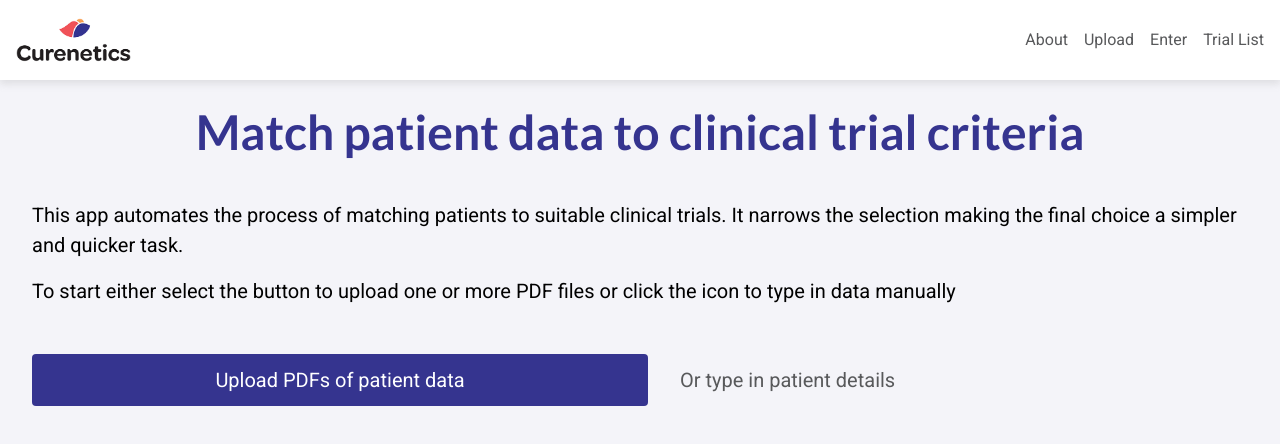
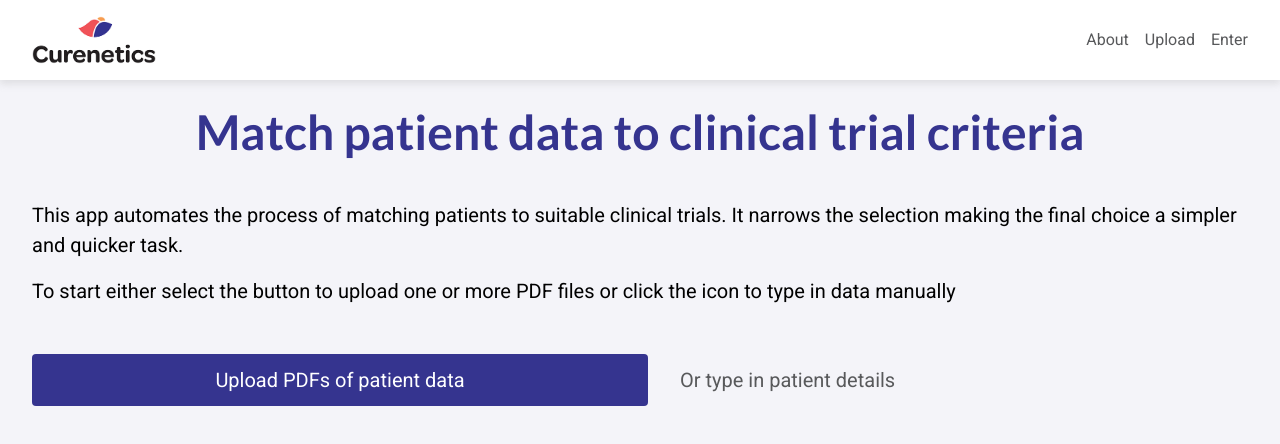
Before and after one commit to yalla-coop/curenetics, a React (Create React App) app: page / in a window 1280 px wide. Shown: the top 444 px of the page. Built offline with nearby package versions, Linux system fonts and the light colour scheme.

Commit message:
simplify logo

```diff
--- a/src/components/App.js
+++ b/src/components/App.js
@@ -9,8 +9,9 @@ import About from './pages/about';
 import NotFound from './pages/notfound';
 import Upload from './pages/upload';
 import Enter from './pages/enter';
-// a dynamic route, added for testing - icons:
-import cureneticsLogo from './common/header/curenetics_logo_2.png';
+// import TrialList from './pages/trialList';
+
+import cureneticsLogo from './common/images/curenetics-logo.png';
 
 import { sectionMixin } from './common/Layout';
 import { breakpoint, colors, fontFamily } from '../styles/globalStyles';
@@ -19,23 +20,13 @@ const fontImport = css`
   @import url('https://fonts.googleapis.com/css?family=Lato:400,700&display=swap');
   @import url('https://fonts.googleapis.com/css?family=Roboto:300,400,700&display=swap');
 `;
+
+
 const Logo = styled.img`
-
-   height: 2.81rem;
-   width: 7.18rem;
-   overflow: hidden;
-   top: 0.875rem;
-   left: 3.12rem;
-    @media ${breakpoint.Xsmall} {
-        height: 1.87rem;
-        top: 1rem;
-        left: 1.25rem;
-        width: 1.37rem;
-        height: 1.25rem;
-        overflow: hidden;
-        min-width: 300px;
-    }
-}
+  max-height: 2rem;
+  @media only screen and (min-width: ${breakpoint.Xsmall}) {
+    max-height: 3rem;
+  }
 `;
 
 const Main = styled.main`
@@ -45,7 +36,7 @@ const Main = styled.main`
   min-height: 100vh;
   padding: 4rem 1rem 1rem;
   box-sizing: border-box;
-  @media only screen and (min-width: ${breakpoint.tablet}) {
+  @media only screen and (min-width: ${breakpoint.Xsmall}) {
     padding: 5rem 1rem 1rem;
   }
 `;
@@ -56,6 +47,7 @@ const TopBar = styled.div`
   background-color: ${colors.white};
   box-shadow: ${colors.boxShadow};
   position: absolute;
+  width: 100%;
   top: 0;
   left: 0;
   right: 0;
@@ -63,13 +55,15 @@ const TopBar = styled.div`
   display: flex;
   align-items: center;
   justify-content: space-between;
-  @media only screen and (min-width: ${breakpoint.tablet}) {
-    height: 5rem; /*3*/
+  @media only screen and (min-width: ${breakpoint.Xsmall}) {
+    height: 5rem;
   }
 `;
 
 const TopContainer = styled.div`
   ${sectionMixin};
+  padding: 1rem 2rem;
+  position: relative;
   width: 100%;
   display: flex;
   align-items: center;
@@ -87,7 +81,6 @@ const Nav = styled.nav`
   }
 `;
 
-//<Link to="/">cureneticsLogo</Link>
 const App = () => {
   // add logic here
   // - add metadata (e.g. title tag and description) > depending upon the active route
@@ -98,7 +91,7 @@ const App = () => {
         <TopBar>
 
           <TopContainer>
-          <Logo src={cureneticsLogo} alt="logo" />
+          <Logo src={cureneticsLogo} alt="Curenetics Clinical Trials" />
             <Nav>
               <ul>
                 <li>
@@ -110,9 +103,9 @@ const App = () => {
                 <li>
                   <Link to="/enter">Enter</Link>
                 </li>
-                <li>
+                {/* <li>
                   <Link to="/trial-list">Trial List</Link>
-                </li>
+                </li> */}
               </ul>
             </Nav>
           </TopContainer>
--- a/src/components/common/Buttons.js
+++ b/src/components/common/Buttons.js
@@ -25,7 +25,6 @@ export const buttonReset = css`
 export const buttonMixin = css`
   background-color: ${colors.primary};
   color: ${colors.white};
-  color: white;
   padding: 1rem 1.5rem;
   border-radius: 0.25rem;
   &:hover {
@@ -44,7 +43,7 @@ export const Button = styled.button`
 
 export const IconButton = styled.button`
   ${buttonReset};
-  color: ${colors.white};
+  color: ${colors.primary};
   padding: 1rem 1.5rem;
   border-radius: 0.25rem;
   @media only screen and (min-width: ${breakpoint.small}) {
```
Also changed, not shown: src/components/common/header/Header.js (deleted, +0 -83 lines), src/components/common/images/curenetics-logo.png (renamed from src/components/common/header/curenetics_logo_2.png).
